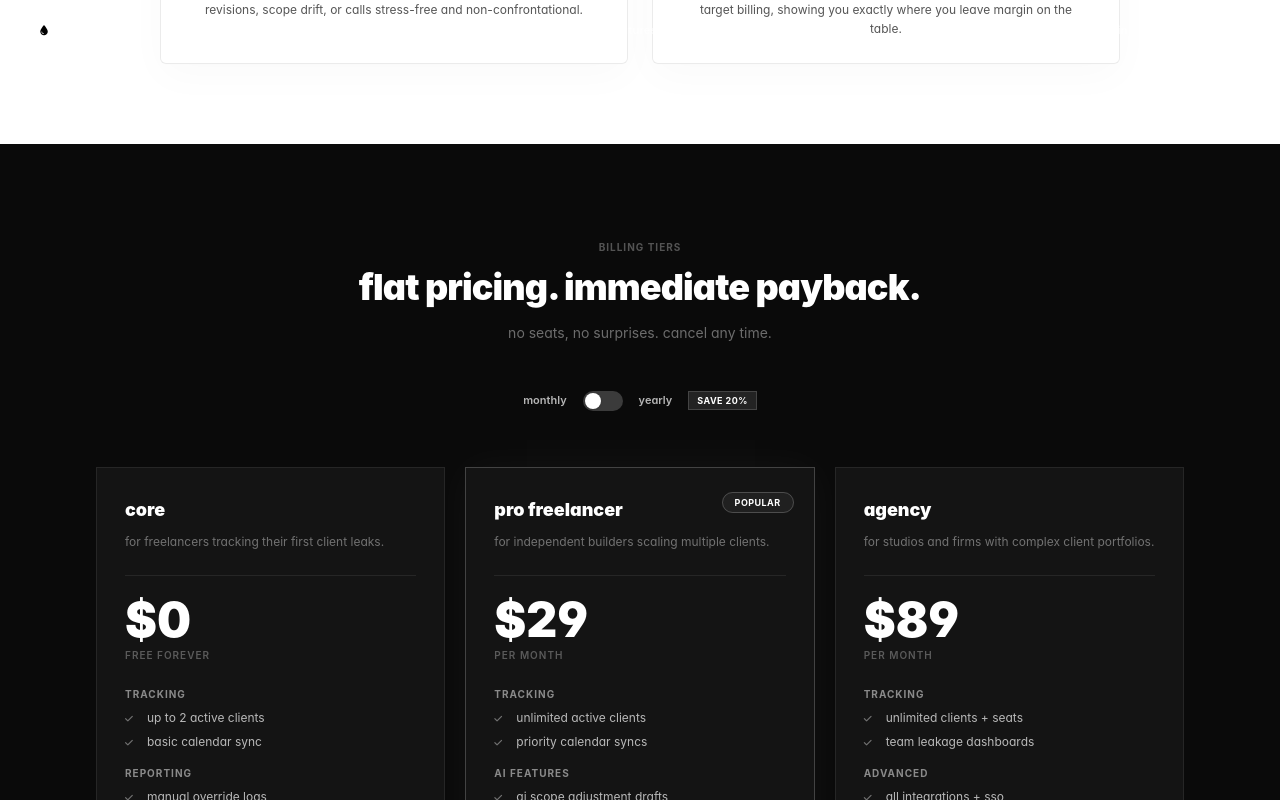
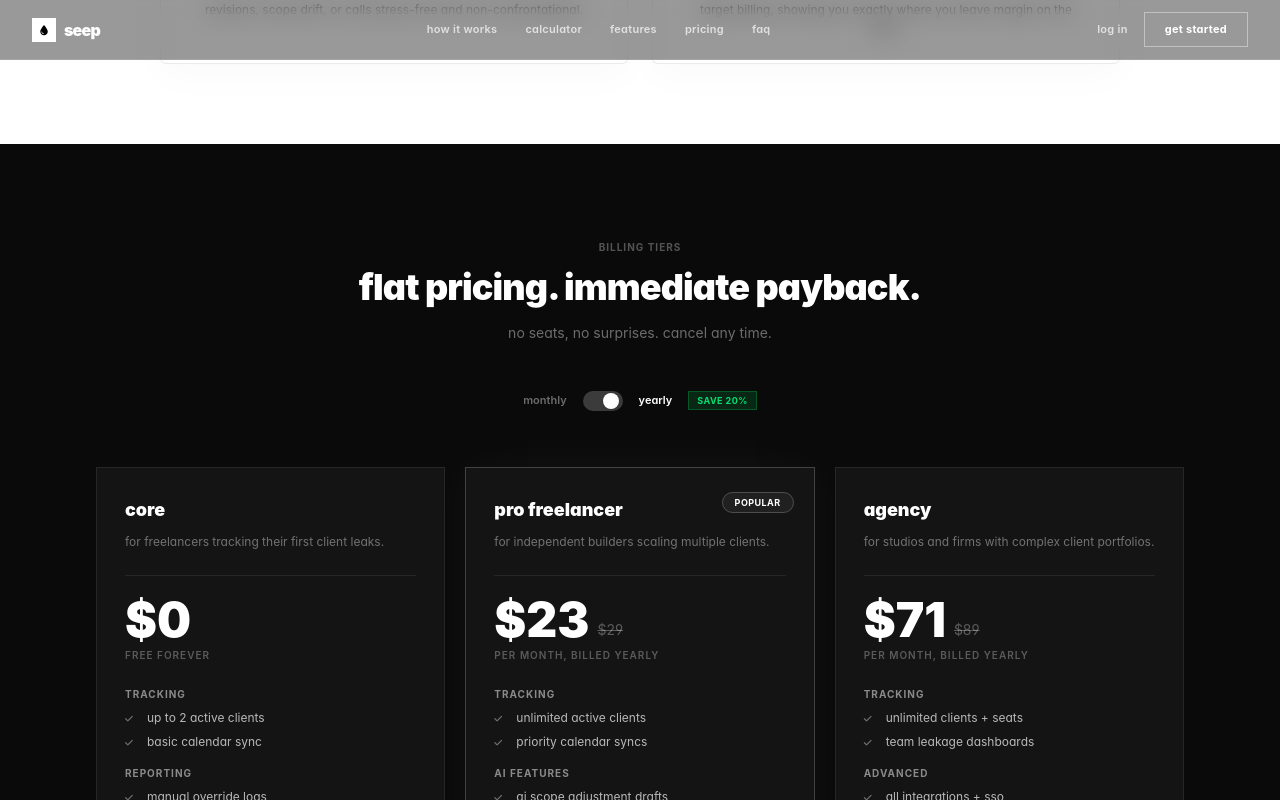
Before and after one commit to Amani-Ishimwe/seep, a Next.js app: page / in a window 1280 px wide. Both pictures are taken after a click on the button "toggle billing period". Shown: the part 2375-3175 px from the top of the page. Built offline with nearby package versions, Linux system fonts and the light colour scheme; a web font is replaced by a local one.

Commit message:
fix navbar stuffs

```diff
--- a/src/app/page.tsx
+++ b/src/app/page.tsx
@@ -58,36 +58,7 @@ export default function Page() {
     setShowAddClientModal(false);
   };
 
-  // Skeleton Loader (Pulsing panels)
-  if (isLoading) {
-    return (
-      <div className="flex w-full h-screen bg-[#fafafa] overflow-hidden select-none text-lowercase">
-        {/* Skeleton Sidebar */}
-        <div className="w-[240px] h-full bg-[#ffffff] border-r border-[#e0e0e0] p-6 flex flex-col justify-between shrink-0">
-          <div>
-            <div className="w-20 h-6 bg-[#e8e8e8] animate-pulse rounded mb-12"></div>
-            <div className="flex flex-col gap-4">
-              <div className="w-full h-9 bg-[#e8e8e8] animate-pulse rounded"></div>
-              <div className="w-full h-9 bg-[#e8e8e8] animate-pulse rounded"></div>
-              <div className="w-full h-9 bg-[#e8e8e8] animate-pulse rounded"></div>
-            </div>
-          </div>
-          <div className="w-full h-24 bg-[#e8e8e8] animate-pulse rounded-lg"></div>
-        </div>
-        {/* Skeleton Content */}
-        <div className="flex-1 p-16 flex flex-col gap-12">
-          <div className="flex flex-col gap-4">
-            <div className="w-32 h-3 bg-[#e8e8e8] animate-pulse rounded"></div>
-            <div className="w-80 h-20 bg-[#e8e8e8] animate-pulse rounded"></div>
-          </div>
-          <div className="grid grid-cols-1 md:grid-cols-2 gap-8">
-            <div className="h-[220px] bg-[#e8e8e8] animate-pulse rounded-lg"></div>
-            <div className="h-[220px] bg-[#e8e8e8] animate-pulse rounded-lg"></div>
-          </div>
-        </div>
-      </div>
-    );
-  }
+
 
   if (showLanding) {
     return <LandingPage onLaunchApp={() => setShowLanding(false)} />;
--- a/src/components/LandingPage.tsx
+++ b/src/components/LandingPage.tsx
@@ -8,6 +8,7 @@ interface LandingPageProps {
 
 export default function LandingPage({ onLaunchApp }: LandingPageProps) {
   const [scrolled, setScrolled] = useState(false);
+  const [billingYearly, setBillingYearly] = useState(false);
 
   useEffect(() => {
     const onScroll = () => setScrolled(window.scrollY > 60);
@@ -65,13 +66,9 @@ export default function LandingPage({ onLaunchApp }: LandingPageProps) {
         <div className="absolute w-[500px] h-[500px] rounded-[40%_60%_50%_50%] bottom-[10%] left-[-10%] bg-radial from-[#f2f2f2]/70 to-transparent opacity-40 border border-[#e0e0e0]/20 animate-float-slower"></div>
       </div>
 
-      {/* ── Sticky navbar ── transparent over hero, solid dark after scroll */}
+      {/* ── Sticky navbar ── always glassmorphic */}
       <header
-        className={`fixed top-0 left-0 right-0 z-50 h-[60px] px-8 flex items-center justify-between select-none transition-all duration-300 ${
-          scrolled
-            ? "bg-black/95 backdrop-blur-md border-b border-white/10 shadow-lg"
-            : "bg-transparent"
-        }`}
+        className="fixed top-0 left-0 right-0 z-50 h-[60px] px-8 flex items-center justify-between select-none transition-all duration-300 bg-black/40 backdrop-blur-md border-b border-white/10"
       >
         {/* Logo */}
         <div className="flex items-center gap-2 cursor-pointer hover:opacity-80 transition-opacity shrink-0">
@@ -378,15 +375,20 @@ export default function LandingPage({ onLaunchApp }: LandingPageProps) {
 
           {/* Toggle */}
           <div className="flex items-center justify-center gap-4 mb-14">
-            <span className="text-[11px] font-semibold text-white/70">monthly</span>
+            <span className={`text-[11px] font-semibold transition-colors ${!billingYearly ? "text-white" : "text-white/40"}`}>monthly</span>
             <button
+              onClick={() => setBillingYearly(!billingYearly)}
               className="relative w-10 h-5 bg-white/20 rounded-full transition-all cursor-pointer"
               aria-label="toggle billing period"
             >
-              <span className="absolute left-0.5 top-0.5 w-4 h-4 bg-white rounded-full shadow transition-transform"></span>
+              <span
+                className={`absolute top-0.5 w-4 h-4 bg-white rounded-full shadow transition-all duration-300 ${
+                  billingYearly ? "left-5" : "left-0.5"
+                }`}
+              ></span>
             </button>
-            <span className="text-[11px] font-semibold text-white/70">yearly</span>
-            <span className="px-2 py-0.5 bg-white/10 border border-white/15 text-white text-[9px] font-bold uppercase tracking-wider">save 20%</span>
+            <span className={`text-[11px] font-semibold transition-colors ${billingYearly ? "text-white" : "text-white/40"}`}>yearly</span>
+            <span className="px-2 py-0.5 bg-green-500/15 border border-green-500/30 text-green-400 text-[9px] font-bold uppercase tracking-wider">save 20%</span>
           </div>
 
           {/* Cards */}
@@ -433,8 +435,11 @@ export default function LandingPage({ onLaunchApp }: LandingPageProps) {
                 <p className="text-xs text-white/40 leading-relaxed">for independent builders scaling multiple clients.</p>
               </div>
               <div className="border-t border-white/8 pt-5">
-                <span className="text-5xl font-black text-white">$29</span>
-                <p className="text-[10px] font-semibold uppercase tracking-widest text-white/30 mt-1">per month</p>
+                <div className="flex items-end gap-2">
+                  <span className="text-5xl font-black text-white">{billingYearly ? "$23" : "$29"}</span>
+                  {billingYearly && <span className="text-white/30 text-sm line-through mb-1">$29</span>}
+                </div>
+                <p className="text-[10px] font-semibold uppercase tracking-widest text-white/30 mt-1">per month{billingYearly ? ", billed yearly" : ""}</p>
               </div>
               <div className="flex flex-col gap-4 flex-1">
                 <div>
@@ -464,8 +469,11 @@ export default function LandingPage({ onLaunchApp }: LandingPageProps) {
                 <p className="text-xs text-white/40 leading-relaxed">for studios and firms with complex client portfolios.</p>
               </div>
               <div className="border-t border-white/8 pt-5">
-                <span className="text-5xl font-black text-white">$89</span>
-                <p className="text-[10px] font-semibold uppercase tracking-widest text-white/30 mt-1">per month</p>
+                <div className="flex items-end gap-2">
+                  <span className="text-5xl font-black text-white">{billingYearly ? "$71" : "$89"}</span>
+                  {billingYearly && <span className="text-white/30 text-sm line-through mb-1">$89</span>}
+                </div>
+                <p className="text-[10px] font-semibold uppercase tracking-widest text-white/30 mt-1">per month{billingYearly ? ", billed yearly" : ""}</p>
               </div>
               <div className="flex flex-col gap-4 flex-1">
                 <div>
```
